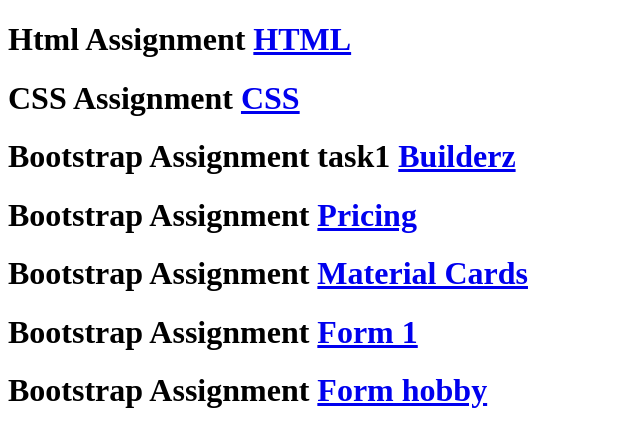
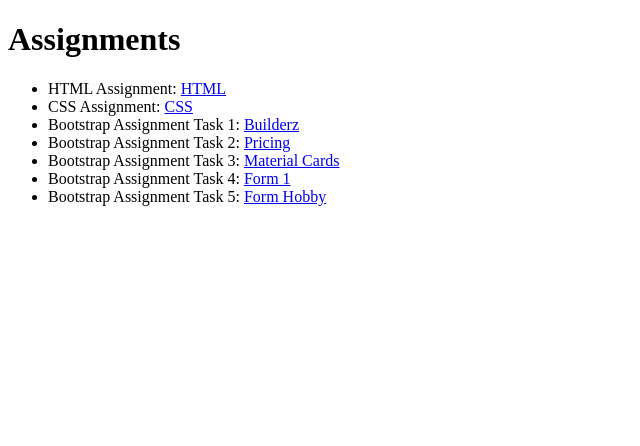
Before and after one commit to soul925/assigment-Week-1, a plain HTML site: page index.html in a window 1280 px wide. Shown: the whole page, without its empty margins (0-640 px from the left). Drawn offline with Linux system fonts and the light colour scheme.

Commit message:
Update index.html

```diff
--- a/index.html
+++ b/index.html
@@ -1,19 +1,20 @@
 <!DOCTYPE html>
 <html lang="en">
 <head>
-    <meta charset="UTF-8">
-    <meta name="viewport" content="width=device-width, initial-scale=1.0">
-    <title>Document</title>
+  <meta charset="UTF-8" />
+  <meta name="viewport" content="width=device-width, initial-scale=1.0"/>
+  <title>Assignments</title>
 </head>
 <body>
-    <h1>Html Assignment <a href="C:\django\homweeorkassignment.html">HTML</a></h1>
-    <h1>CSS Assignment <a href="C:\django\weekoneassignmentwithcssswayam.html">CSS</a></h1>
-    <h1>Bootstrap Assignment task1 <a href="file:///C:/django/week1boot.html">Builderz</a></h1>
-    <h1>Bootstrap Assignment <a href="file:///C:/django/task2bootstrap.html">Pricing</a></h1>
-    <h1>Bootstrap Assignment <a href="file:///C:/django/bootstrap%20task%203.html">Material Cards</a></h1>
-    <h1>Bootstrap Assignment <a href=" file:///C:/django/task4bootstrap.html ">Form 1</a></h1>
-    <h1>Bootstrap Assignment <a href=" file:///C:/django/task5bootstrap.html">Form hobby</a></h1>
-
-
+  <h1>Assignments</h1>
+  <ul>
+    <li>HTML Assignment: <a href="homweeorkassignment.html">HTML</a></li>
+    <li>CSS Assignment: <a href="weekoneassignmentwithcssswayam.html">CSS</a></li>
+    <li>Bootstrap Assignment Task 1: <a href="week1boot.html">Builderz</a></li>
+    <li>Bootstrap Assignment Task 2: <a href="task2bootstrap.html">Pricing</a></li>
+    <li>Bootstrap Assignment Task 3: <a href="bootstrap task 3.html">Material Cards</a></li>
+    <li>Bootstrap Assignment Task 4: <a href="task4bootstrap.html">Form 1</a></li>
+    <li>Bootstrap Assignment Task 5: <a href="task5bootstrap.html">Form Hobby</a></li>
+  </ul>
 </body>
 </html>
```
